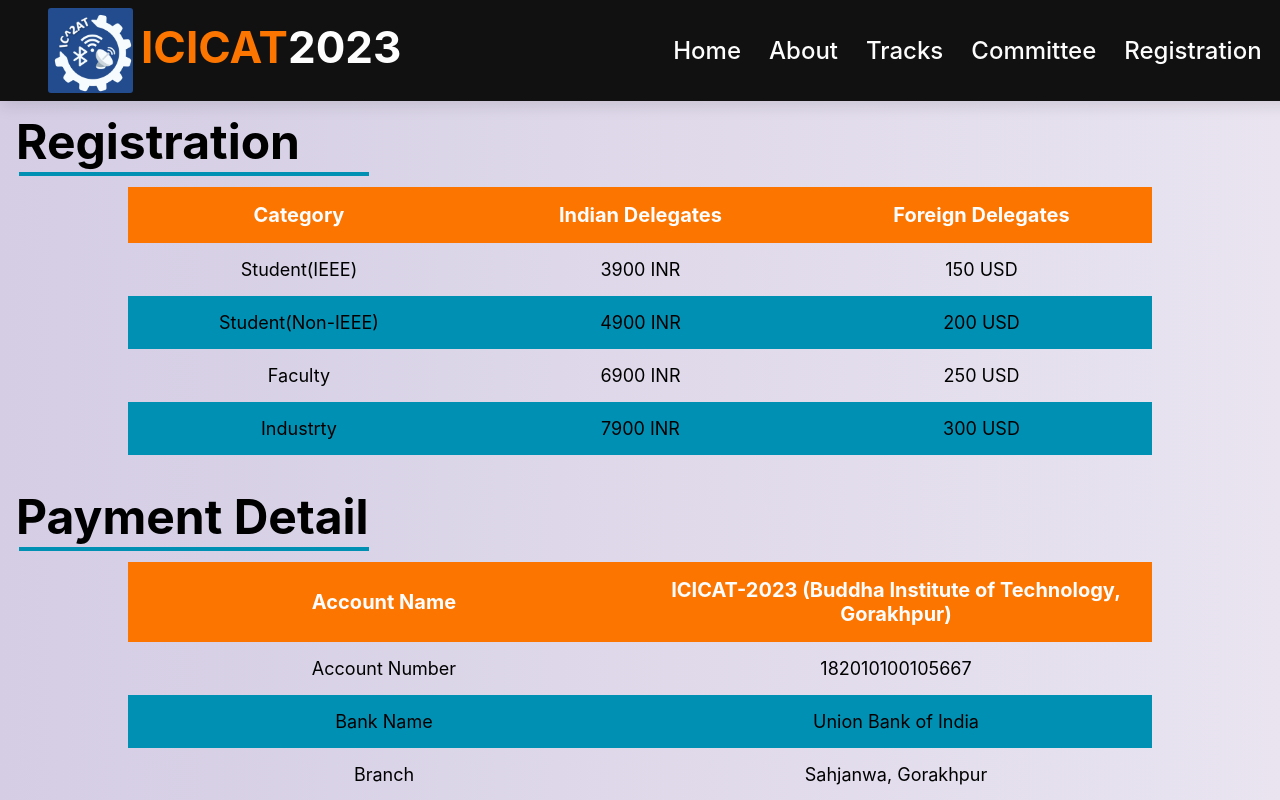
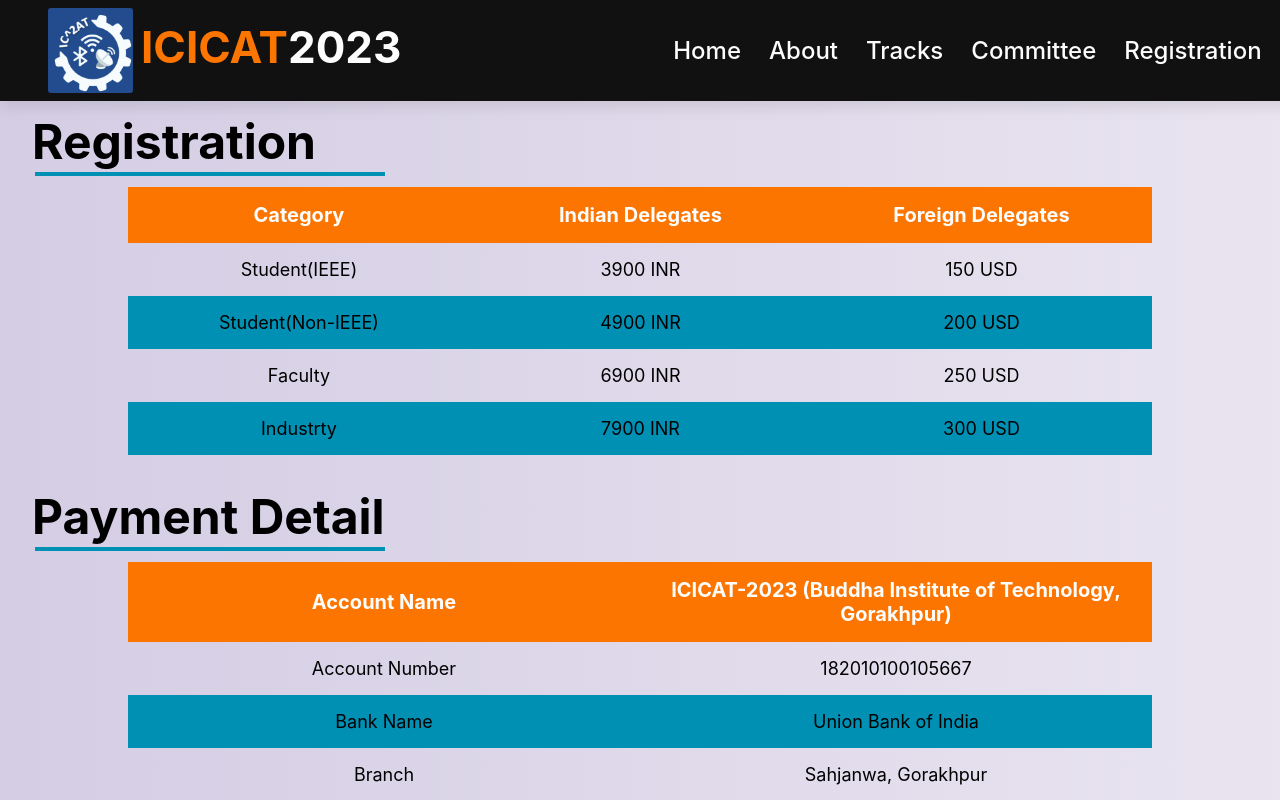
Before and after one commit to Prashant-17-11/ICICAT2023, a React (Create React App) app: page /registration in a window 1280 px wide. Shown: the top 800 px of the page. Built offline with nearby package versions, Linux system fonts and the light colour scheme.

Commit message:
UI changes

```diff
--- a/src/styles/Registration.css
+++ b/src/styles/Registration.css
@@ -5,7 +5,7 @@
 .registration h1 {
   font-size: 3rem;
   font-weight: 700;
-  margin: 1rem 0 1rem 1rem;
+  margin: 1rem 0 1rem 2rem;
   position: relative;
 }
 
```
